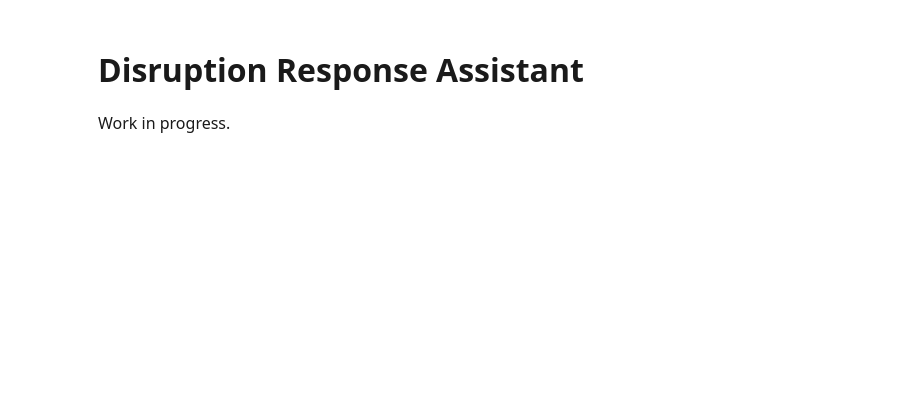
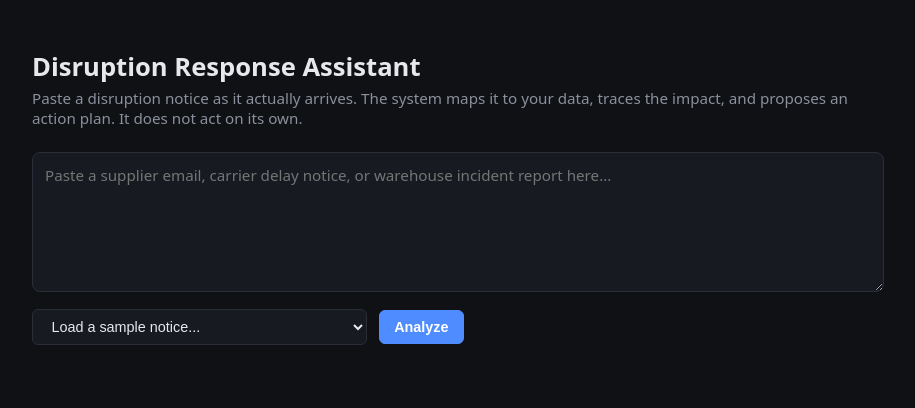
Before and after one commit to MrOpinions/Project-1, a Flask app: page / in a window 1280 px wide. Shown: the top 408 px of the page, without its empty margins (182-1097 px from the left). Run offline with Flask 3, Linux system fonts and the light colour scheme.

Commit message:
Build the single-page UI: notice input, sample picker, impact report render
templates/index.html + static/style.css: textarea for the notice, a
dropdown of sample notices loaded from data/sample_notices.json, and a
result panel. static/app.js (already committed) renders the narrative,
entity-resolution trace, and per-order options with the recommended one
highlighted.

data/sample_notices.json: six hand-written notices covering all the
tested scenarios - production halt, a loosely-named supplier requiring
resolution, carrier delay, warehouse incident, and two no-impact cases.

Co-Authored-By: Claude Sonnet 5 <noreply@anthropic.com>

```diff
--- /dev/null
+++ b/data/sample_notices.json
@@ -0,0 +1,26 @@
+[
+  {
+    "title": "Supplier fire - Coastal Gasket Works",
+    "text": "Subject: Production Update - Coastal Gasket Works\n\nDue to a fire at our Chennai facility on Sept 2nd, all gasket production lines are halted. We expect a minimum 21-day delay before shipments can resume.\n\n- Coastal Gasket Works Ops Team"
+  },
+  {
+    "title": "Loosely named supplier",
+    "text": "Heads up - the Chennai gasket supplier just told us their plant is down for at least three weeks after a fire. Might want to check what's riding on their shipments."
+  },
+  {
+    "title": "Carrier port delay - OceanLink",
+    "text": "Notice from OceanLink Shipping: due to port congestion at the destination port, vessel arrivals are delayed by approximately 14 days across all active shipments. Tracking ref OL-4471 is affected."
+  },
+  {
+    "title": "Warehouse incident - resin spill",
+    "text": "Incident report, Warehouse C: a resin drum in the Industrial Resin storage area was found leaking during this morning's inspection. The affected lot has been quarantined pending assessment; extent of loss not yet confirmed."
+  },
+  {
+    "title": "No impact - unrelated company",
+    "text": "Breaking: Massive explosion reported at Titan Aerospace Components' main plant in Toulouse. Authorities have cordoned off the area. Production impact unknown at this time."
+  },
+  {
+    "title": "No impact - known supplier, nothing pending",
+    "text": "Pacific Resin Supply informs us of a two-week labor strike starting next Monday, affecting all outbound shipments during that period."
+  }
+]
--- a/static/style.css
+++ b/static/style.css
@@ -1,6 +1,115 @@
+:root {
+  --bg: #0f1115;
+  --panel: #171a21;
+  --border: #2a2e38;
+  --text: #e6e8ec;
+  --muted: #8b909c;
+  --accent: #4f8cff;
+  --danger: #e0574c;
+  --ok: #3fb97a;
+  --warn: #d99a3f;
+}
+
+* { box-sizing: border-box; }
+
 body {
-  font-family: system-ui, sans-serif;
-  max-width: 720px;
-  margin: 3rem auto;
-  color: #1a1a1a;
+  font-family: system-ui, -apple-system, sans-serif;
+  background: var(--bg);
+  color: var(--text);
+  max-width: 900px;
+  margin: 0 auto;
+  padding: 2rem 1.5rem 4rem;
 }
+
+header h1 { margin-bottom: 0.25rem; font-size: 1.6rem; }
+header .sub { color: var(--muted); margin-top: 0; font-size: 0.95rem; }
+
+.input-panel { margin-top: 1.5rem; }
+
+textarea {
+  width: 100%;
+  min-height: 140px;
+  background: var(--panel);
+  border: 1px solid var(--border);
+  border-radius: 8px;
+  color: var(--text);
+  padding: 0.75rem;
+  font-family: inherit;
+  font-size: 0.95rem;
+  resize: vertical;
+}
+
+.controls {
+  display: flex;
+  gap: 0.75rem;
+  margin-top: 0.75rem;
+  align-items: center;
+}
+
+select, button {
+  background: var(--panel);
+  color: var(--text);
+  border: 1px solid var(--border);
+  border-radius: 6px;
+  padding: 0.5rem 0.9rem;
+  font-size: 0.9rem;
+}
+
+button#analyze-btn {
+  background: var(--accent);
+  border-color: var(--accent);
+  color: white;
+  cursor: pointer;
+  font-weight: 600;
+}
+button#analyze-btn:disabled { opacity: 0.6; cursor: default; }
+
+.result-panel { margin-top: 2rem; }
+
+.narrative {
+  border-radius: 8px;
+  padding: 1rem 1.2rem;
+  border: 1px solid var(--border);
+}
+.narrative.impact { border-left: 4px solid var(--warn); }
+.narrative.no-impact { border-left: 4px solid var(--ok); }
+.narrative p { margin: 0.4rem 0 0; line-height: 1.5; }
+
+.trace-panel { margin-top: 0.75rem; font-size: 0.85rem; color: var(--muted); }
+.trace-panel summary { cursor: pointer; }
+.trace-panel ul { margin: 0.5rem 0 0; padding-left: 1.2rem; }
+
+.order-list { margin-top: 1.25rem; display: flex; flex-direction: column; gap: 1rem; }
+
+.order-card {
+  background: var(--panel);
+  border: 1px solid var(--border);
+  border-radius: 8px;
+  padding: 1rem 1.2rem;
+}
+
+.order-head { display: flex; align-items: center; gap: 0.6rem; font-size: 1rem; }
+.order-id { font-weight: 700; font-family: monospace; }
+.tier { font-size: 0.7rem; text-transform: uppercase; padding: 0.1rem 0.5rem; border-radius: 999px; }
+.tier-vip { background: #4f2f6b; color: #d9b8ff; }
+.tier-priority { background: #3f4a1f; color: #cfe08a; }
+.tier-standard { background: #262a33; color: var(--muted); }
+.urgency { margin-left: auto; font-size: 0.8rem; color: var(--muted); }
+
+.order-meta { margin-top: 0.4rem; font-size: 0.88rem; color: var(--muted); }
+.order-trace { margin-top: 0.2rem; font-size: 0.78rem; color: #565b66; font-family: monospace; }
+
+.options { margin-top: 0.85rem; display: flex; flex-direction: column; gap: 0.5rem; }
+
+.option {
+  border: 1px solid var(--border);
+  border-radius: 6px;
+  padding: 0.55rem 0.8rem;
+  font-size: 0.85rem;
+}
+.option.recommended { border-color: var(--accent); background: #17233b; }
+.option-head { text-transform: capitalize; margin-bottom: 0.15rem; }
+.option-desc { color: var(--text); }
+.option-tradeoff { color: var(--muted); margin-top: 0.15rem; font-style: italic; }
+
+.error { color: var(--danger); }
--- a/templates/index.html
+++ b/templates/index.html
@@ -6,7 +6,25 @@
   <link rel="stylesheet" href="/static/style.css">
 </head>
 <body>
-  <h1>Disruption Response Assistant</h1>
-  <p>Work in progress.</p>
+  <header>
+    <h1>Disruption Response Assistant</h1>
+    <p class="sub">Paste a disruption notice as it actually arrives. The system maps it to your data, traces the impact, and proposes an action plan. It does not act on its own.</p>
+  </header>
+
+  <main>
+    <section class="input-panel">
+      <textarea id="notice" placeholder="Paste a supplier email, carrier delay notice, or warehouse incident report here..."></textarea>
+      <div class="controls">
+        <select id="sample-picker">
+          <option value="">Load a sample notice...</option>
+        </select>
+        <button id="analyze-btn">Analyze</button>
+      </div>
+    </section>
+
+    <section id="result" class="result-panel" hidden></section>
+  </main>
+
+  <script src="/static/app.js"></script>
 </body>
 </html>
```
